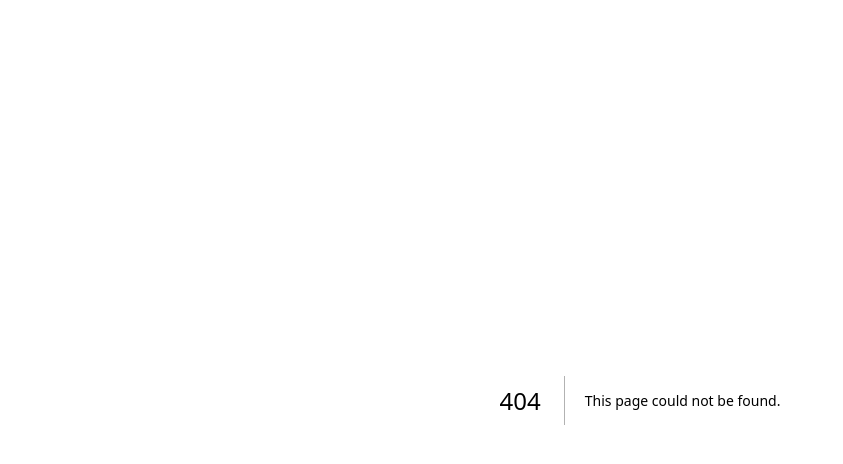
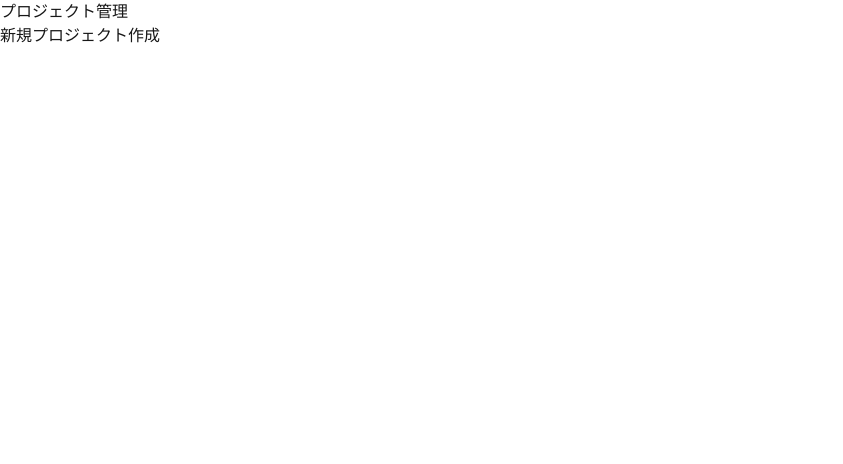
Before and after one commit to Thasyu/Thasyu-create, a Next.js app: page /dashboard in a window 1280 px wide. Before the commit this address had no page. Shown: the top 464 px of the page, without its empty margins (0-843 px from the left). Built offline with nearby package versions, Linux system fonts and the light colour scheme.

Commit message:
プロジェクト管理ページ追加

```diff
--- /dev/null
+++ b/app/dashboard/page.tsx
@@ -0,0 +1,9 @@
+export default function DashboardPage() {
+  return (
+    <div>
+      <h1>プロジェクト管理</h1>
+      <button>新規プロジェクト作成</button>
+      {/* ここにプロジェクト一覧を表示する予定 */}
+    </div>
+  );
+}
--- a/app/page.tsx
+++ b/app/page.tsx
@@ -1,6 +1,7 @@
 "use client";
 import { useEffect } from "react";
 import gsap from "gsap";
+import Link from "next/link";
 
 export default function Home() {
   useEffect(() => {
@@ -57,7 +58,7 @@ export default function Home() {
       <main className="relative z-10 mx-auto flex w-full max-w-[1200px] flex-1 items-center justify-center px-6 py-10 md:px-10 md:py-14 lg:px-12 lg:py-16">
         <section className="w-full max-w-[980px] space-y-10 text-center md:space-y-12 lg:max-w-[1080px]">
           <h1 className="space-y-3 text-[clamp(2.8rem,8.4vw,7rem)] font-black leading-[1.05] tracking-tight lg:text-[7.25rem] lg:leading-[1.02]">
-            <span className="hero-title-line block">退屈な文字を、</span>
+            <span className="hero-title-line block">退屈な文字を</span>
             <span className="hero-title-line block text-blue-400 lg:whitespace-nowrap">主役レベルに躍らせる。</span>
           </h1>
 
@@ -69,9 +70,12 @@ export default function Home() {
             <button className="rounded-2xl bg-blue-600 px-9 py-4 text-lg font-bold text-white transition hover:-translate-y-0.5 hover:bg-blue-500 hover:shadow-lg hover:shadow-blue-950/50">
               プロジェクトを始める
             </button>
-            <button className="rounded-2xl border border-blue-700/70 bg-zinc-900 px-9 py-4 text-lg font-semibold text-zinc-200 transition hover:border-blue-500">
+            <Link
+              href="/dashboard"
+              className="rounded-2xl border border-blue-700/70 bg-zinc-900 px-9 py-4 text-lg font-semibold text-zinc-200 transition hover:border-blue-500"
+            >
               ドキュメントを見る
-            </button>
+            </Link>
           </div>
         </section>
       </main>
```
